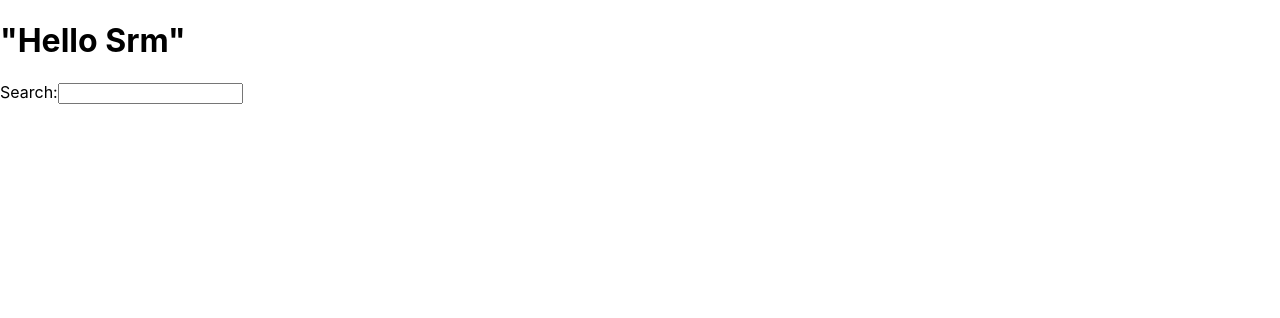
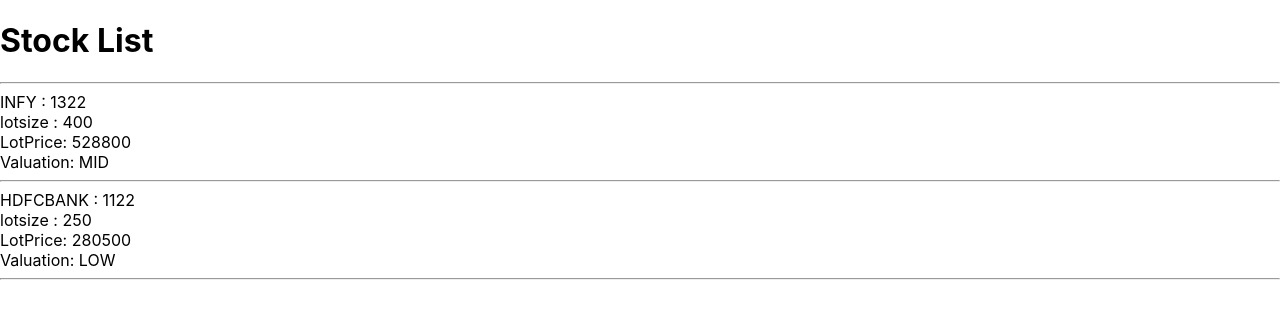
Before and after one commit to soumya1990/InvestIntelSPA, a React (Create React App) app in the folder invest-intel-app/: page / in a window 1280 px wide. Shown: the top 318 px of the page. Built offline with nearby package versions, Linux system fonts and the light colour scheme.

Commit message:
Static list pipulation of stock

```diff
--- a/invest-intel-app/src/App.js
+++ b/invest-intel-app/src/App.js
@@ -1,15 +1,56 @@
-const name = "Srm"
-function getTitle(title) {
-  return title;
+const stockList = [
+  {
+    id: 1,
+    symbol: "INFY",
+    price: 1322.0,
+    lotsize: 400,
+  },
+
+  {
+    id: 2,
+    symbol: "HDFCBANK",
+    price: 1122.0,
+    lotsize: 250,
+  },
+];
+
+function getLotPrice (lotSize, price) {
+  return lotSize*price
+}
+
+function getValuation(lotPrice) {
+  if(lotPrice<500000) return 'LOW'
+  if(lotPrice<700000) return 'MID'
+  else return 'HIGH'
 }
 
 function App() {
   return (
     <div>
-      <h1>"Hello {getTitle(name)}"</h1>
-      <label htmlFor="search">Search:</label>
-      <input id="search" type="text"/>
-     </div>
+      <h1>Stock List</h1>
+      <hr />
+      {stockList.map(function (stock) {
+        return (
+          <div key={stock.price}>
+            <span>
+              {stock.symbol} : {stock.price}
+            </span>
+            <br />
+            <span>lotsize : {stock.lotsize}</span>
+            <br />
+            <span>
+              LotPrice: {getLotPrice(stock.lotsize,  stock.price)}
+            </span>
+            <br />
+            <span>
+              Valuation: {getValuation(getLotPrice(stock.lotsize,  stock.price))}
+            </span>
+            <br />
+            <hr />
+          </div>
+        );
+      })}
+    </div>
   );
 }
 
```
